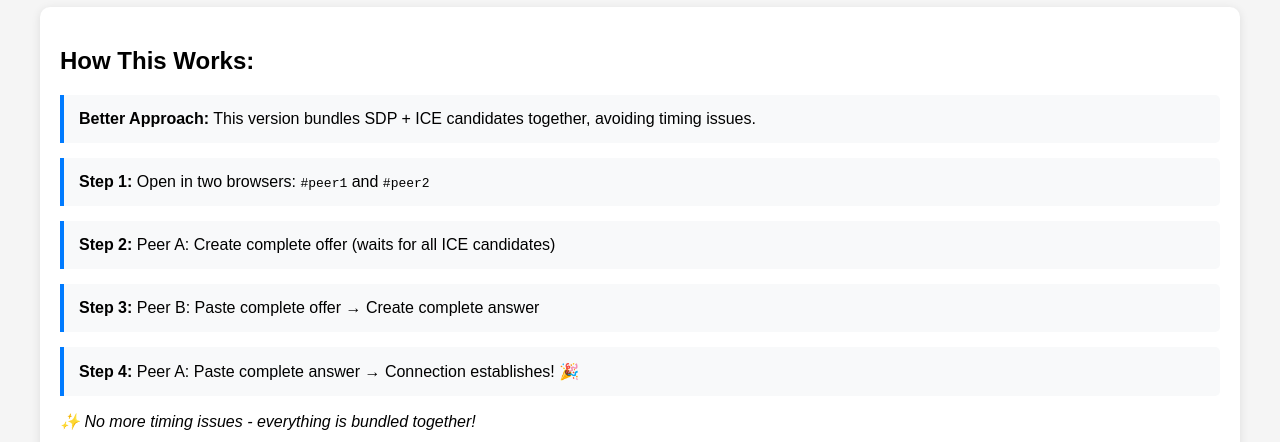
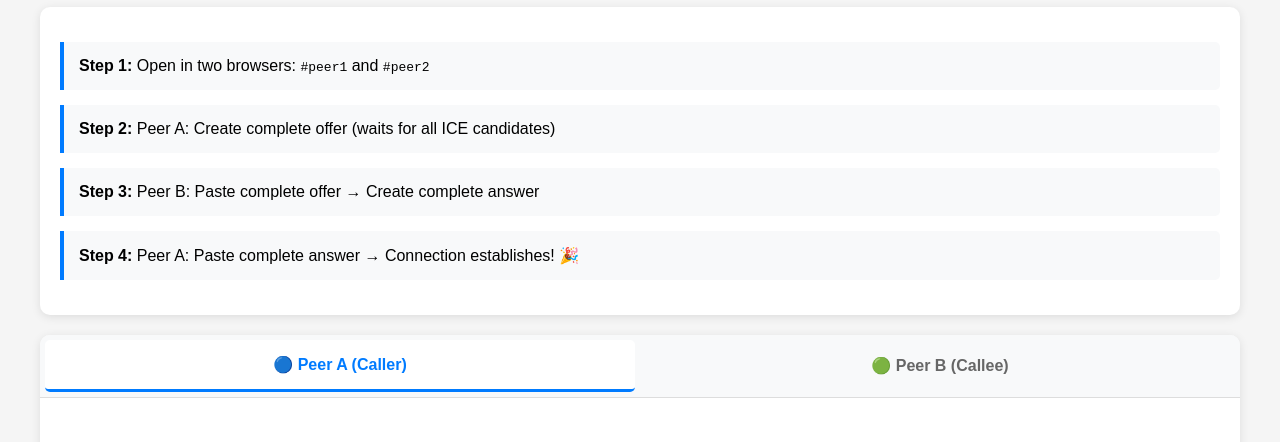
Before and after one commit to sritabh/webrtc-testing, a website: page p2p-exchange/index.html in a window 1280 px wide. Shown: the part 94-536 px from the top of the page. Drawn offline with Linux system fonts and the light colour scheme.

Commit message:
UI change test

```diff
--- a/p2p-exchange/index.html
+++ b/p2p-exchange/index.html
@@ -10,10 +10,6 @@
   <h1>🌐 WebRTC Complete Signaling Demo</h1>
 
   <div class="explanation">
-    <h2>How This Works:</h2>
-    <div class="step">
-      <strong>Better Approach:</strong> This version bundles SDP + ICE candidates together, avoiding timing issues.
-    </div>
     <div class="step">
       <strong>Step 1:</strong> Open in two browsers: <code>#peer1</code> and <code>#peer2</code>
     </div>
@@ -26,7 +22,6 @@
     <div class="step">
       <strong>Step 4:</strong> Peer A: Paste complete answer → Connection establishes! 🎉
     </div>
-    <p><em>✨ No more timing issues - everything is bundled together!</em></p>
   </div>
 
   <div class="tab-container">
```
